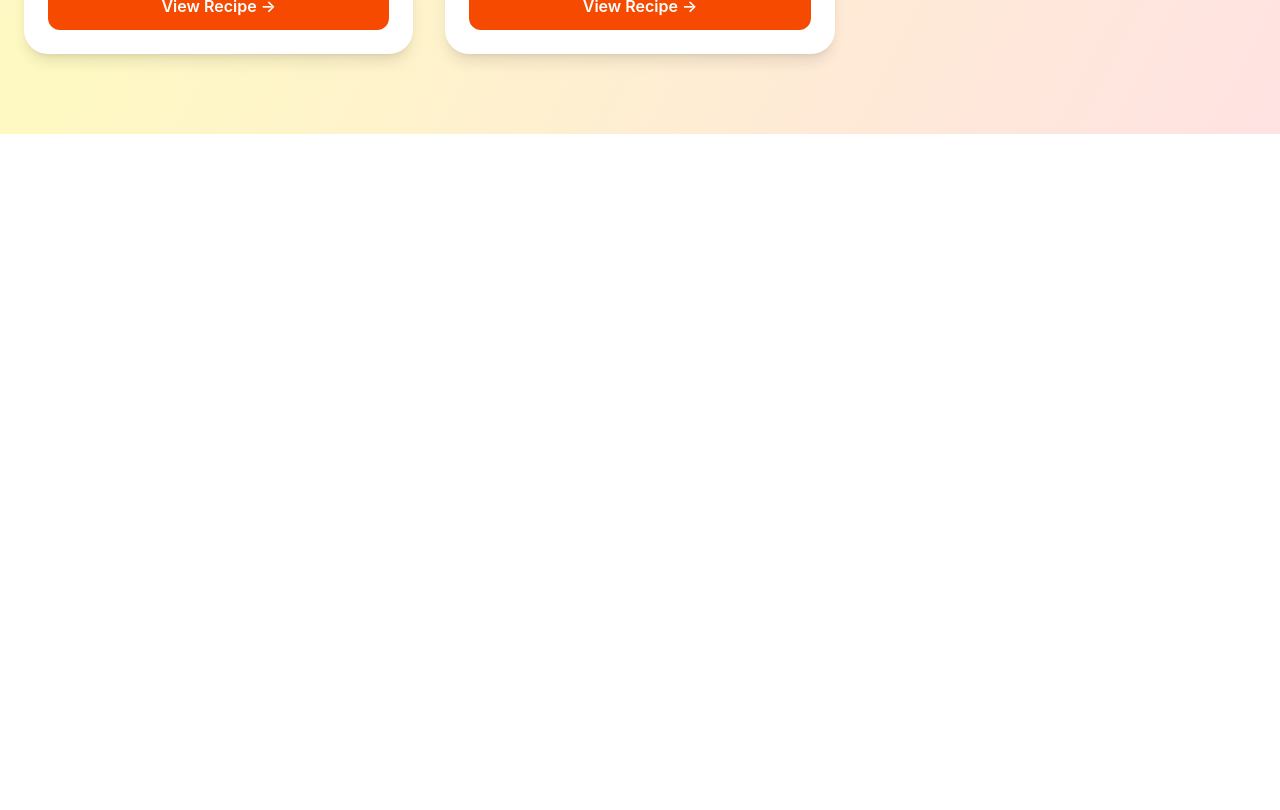
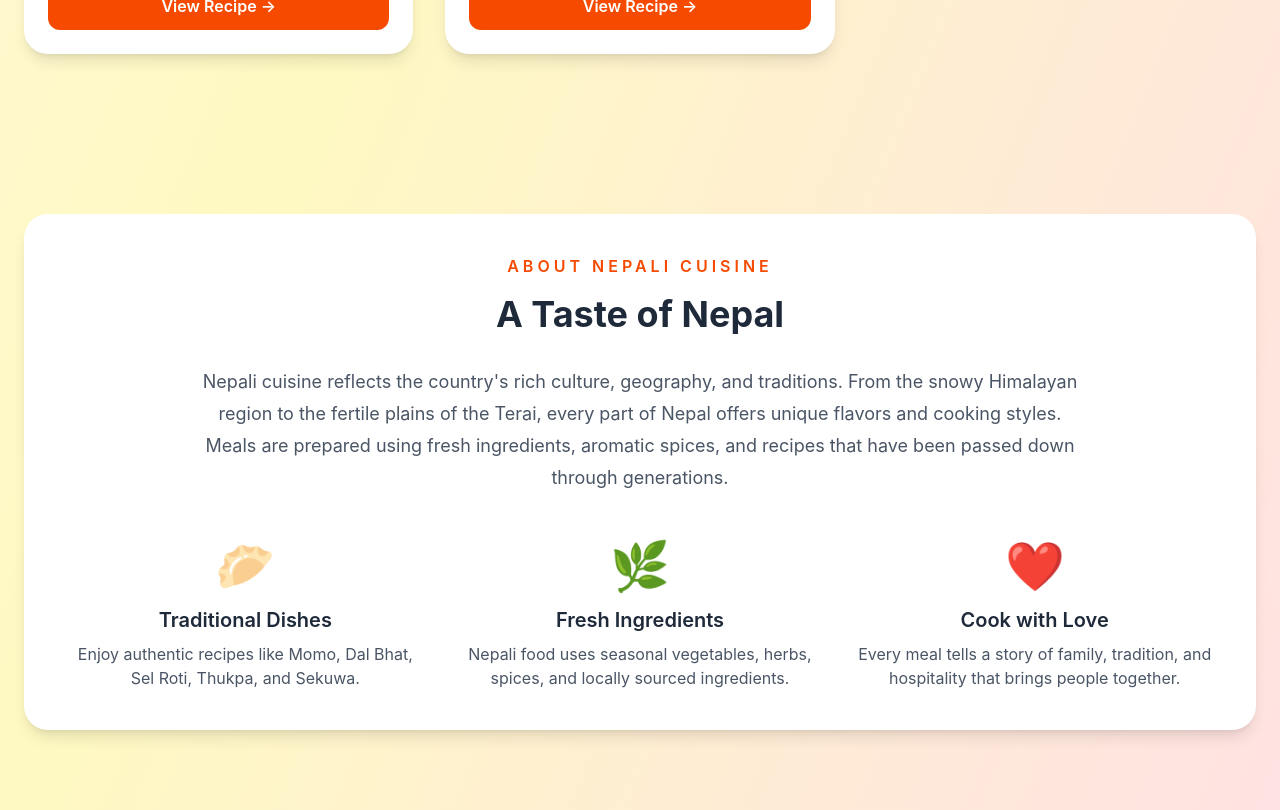
Before and after one commit to Agraz-10/recipe-card-app, a React (Vite) app in the folder recipe-card-app/: page / in a window 1280 px wide. Shown: the part 2360-3170 px from the top of the page. Before the commit the page ends 2494 px from the top, so only its background shows below. Built offline with nearby package versions, Linux system fonts and the light colour scheme.

Commit message:
feat: add about neplai cuisin section

```diff
--- a/recipe-card-app/src/App.jsx
+++ b/recipe-card-app/src/App.jsx
@@ -6,6 +6,7 @@ import CategoryFilter from "./components/CategoryFilter";
 import RecipeCard from "./components/RecipeCard";
 import RecipeDetails from "./components/RecipeDetails";
 import recipes from "./data/recipes";
+import About from "./components/About";
 
 function App() {
   const [search, setSearch] = useState("");
@@ -98,6 +99,9 @@ function App() {
 
       </section>
 
+      {/* About Section */}
+      <About />
+
     </div>
   );
 }
--- /dev/null
+++ b/recipe-card-app/src/components/About.jsx
@@ -0,0 +1,63 @@
+function About() {
+  return (
+    <section className="max-w-7xl mx-auto px-6 py-20">
+
+      <div className="bg-white rounded-3xl shadow-lg p-10">
+
+        <p className="text-orange-600 uppercase tracking-[4px] font-semibold text-center">
+          About Nepali Cuisine
+        </p>
+
+        <h2 className="text-4xl font-bold text-center text-gray-800 mt-4">
+          A Taste of Nepal
+        </h2>
+
+        <p className="text-gray-600 text-lg leading-8 mt-8 text-center max-w-4xl mx-auto">
+          Nepali cuisine reflects the country's rich culture, geography, and traditions.
+          From the snowy Himalayan region to the fertile plains of the Terai, every
+          part of Nepal offers unique flavors and cooking styles. Meals are prepared
+          using fresh ingredients, aromatic spices, and recipes that have been passed
+          down through generations.
+        </p>
+
+        <div className="grid md:grid-cols-3 gap-8 mt-12">
+
+          <div className="text-center">
+            <div className="text-5xl mb-4">🥟</div>
+            <h3 className="text-xl font-semibold text-gray-800">
+              Traditional Dishes
+            </h3>
+            <p className="text-gray-600 mt-2">
+              Enjoy authentic recipes like Momo, Dal Bhat, Sel Roti, Thukpa, and Sekuwa.
+            </p>
+          </div>
+
+          <div className="text-center">
+            <div className="text-5xl mb-4">🌿</div>
+            <h3 className="text-xl font-semibold text-gray-800">
+              Fresh Ingredients
+            </h3>
+            <p className="text-gray-600 mt-2">
+              Nepali food uses seasonal vegetables, herbs, spices, and locally sourced ingredients.
+            </p>
+          </div>
+
+          <div className="text-center">
+            <div className="text-5xl mb-4">❤️</div>
+            <h3 className="text-xl font-semibold text-gray-800">
+              Cook with Love
+            </h3>
+            <p className="text-gray-600 mt-2">
+              Every meal tells a story of family, tradition, and hospitality that brings people together.
+            </p>
+          </div>
+
+        </div>
+
+      </div>
+
+    </section>
+  );
+}
+
+export default About;
```
